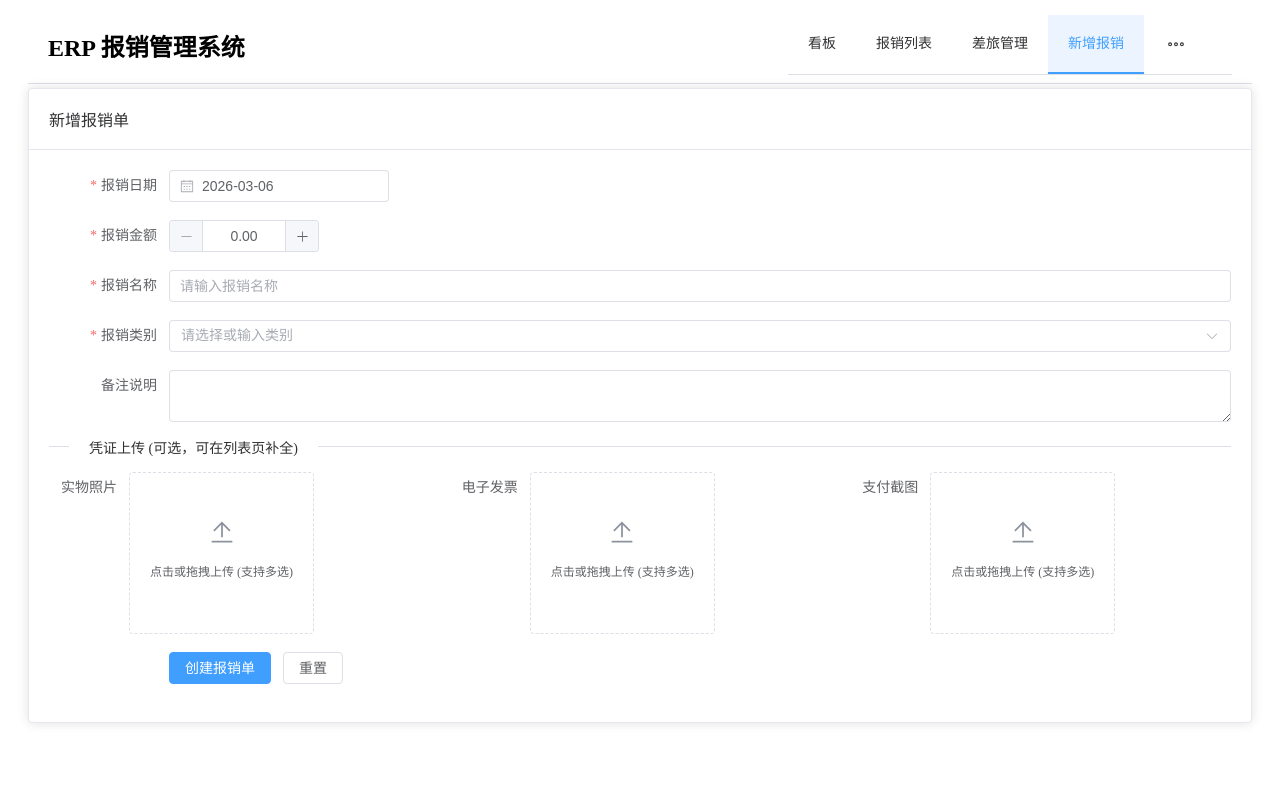
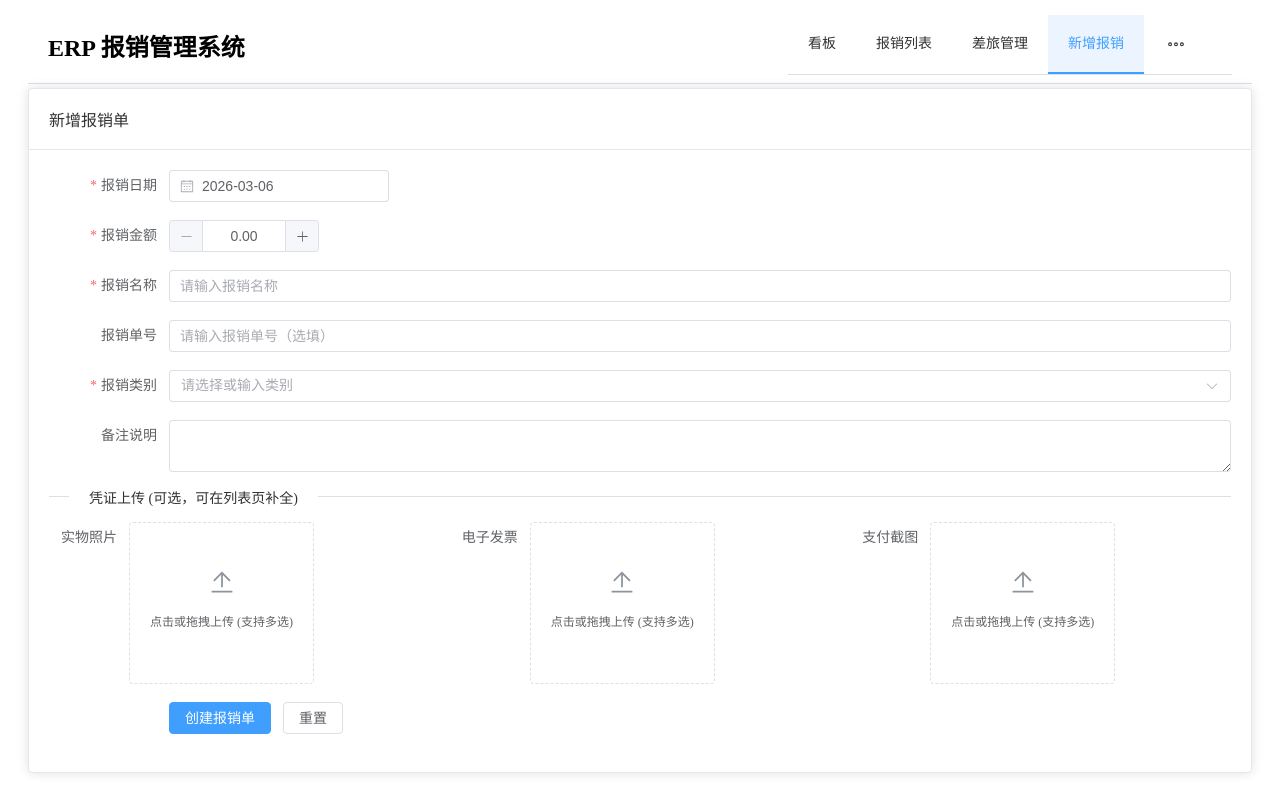
Before and after one commit to XHTimmo/ICT-ERP, a Vue app: page / in a window 1280 px wide. Both pictures are taken after a click on the item "新增报销". Shown: the top 812 px of the page. Built offline with nearby package versions, Linux system fonts and the light colour scheme.

Commit message:
feat: 新增报销单号字段及列表排序支持, release v1.3.3

```diff
--- a/package.json
+++ b/package.json
@@ -1,6 +1,6 @@
 {
   "name": "erp-system",
-  "version": "1.3.2",
+  "version": "1.3.3",
   "description": "A simple ERP system for reimbursement management",
   "main": "src/main/index.js",
   "scripts": {
--- a/src/renderer/src/components/ReimbursementForm.vue
+++ b/src/renderer/src/components/ReimbursementForm.vue
@@ -17,6 +17,10 @@
 
       <el-form-item label="报销名称" prop="name">
         <el-input v-model="form.name" placeholder="请输入报销名称" />
+      </el-form-item>
+
+      <el-form-item label="报销单号" prop="receipt_no">
+        <el-input v-model="form.receipt_no" placeholder="请输入报销单号（选填）" />
       </el-form-item>
 
       <el-form-item label="报销类别" prop="category">
@@ -191,10 +195,12 @@ const dragOver = reactive({
 });
 
 const form = reactive({
+  id: '',
   date: new Date().toISOString().split('T')[0],
   amount: 0,
+  name: '',
+  receipt_no: '',
   category: '',
-  name: '',
   description: '',
   proofs: {
     physical_photo: [],
--- a/src/renderer/src/components/ReimbursementList.vue
+++ b/src/renderer/src/components/ReimbursementList.vue
@@ -71,8 +71,9 @@
           </div>
         </template>
       </el-table-column>
-      <el-table-column prop="date" label="日期" width="120" />
+      <el-table-column prop="date" label="日期" width="120" sortable />
       <el-table-column prop="name" label="报销名称" width="150" />
+      <el-table-column prop="receipt_no" label="报销单号" width="150" sortable />
       <el-table-column prop="status" label="状态" width="140">
         <template #default="scope">
           <el-select
@@ -261,6 +262,9 @@
         <el-form-item label="报销名称" required>
           <el-input v-model="copyForm.name" />
         </el-form-item>
+        <el-form-item label="报销单号">
+          <el-input v-model="copyForm.receipt_no" placeholder="选填" />
+        </el-form-item>
         <el-form-item label="日期" required>
           <el-date-picker
             v-model="copyForm.date"
@@ -309,6 +313,9 @@
       <el-form :model="editForm" label-width="100px">
         <el-form-item label="报销名称" required>
           <el-input v-model="editForm.name" />
+        </el-form-item>
+        <el-form-item label="报销单号">
+          <el-input v-model="editForm.receipt_no" placeholder="选填" />
         </el-form-item>
         <el-form-item label="日期" required>
           <el-date-picker
@@ -524,6 +531,7 @@ const handleEdit = (row) => {
   editForm.value = {
     id: row.id,
     name: row.name,
+    receipt_no: row.receipt_no || '',
     date: row.date,
     amount: row.amount,
     category: row.category,
@@ -535,6 +543,7 @@ const handleEdit = (row) => {
 const handleCopy = (row) => {
   copyForm.value = {
     name: row.name + ' (副本)',
+    receipt_no: '', // 复制时不保留报销单号
     date: dayjs().format('YYYY-MM-DD'),
     amount: row.amount,
     category: row.category,
```
Also changed, not shown: src/main/database.js (+11 -3 lines), 1 other file (tests, documents, lock files or other folders).
